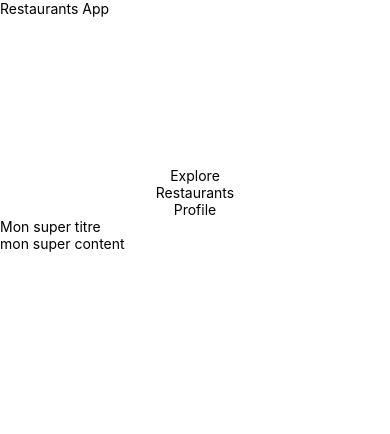
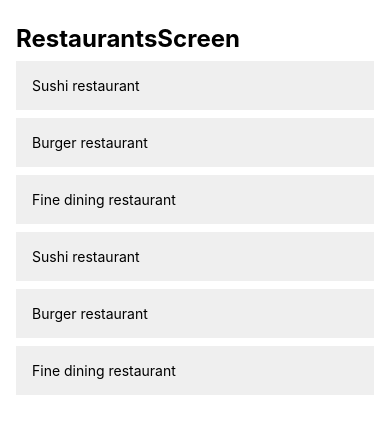
Before and after one commit to bezedache29/RN-Typescript, a React Native app: screen / in a window 390 px wide. Shown: the top 434 px of the page. Built offline with nearby package versions, Linux system fonts and the light colour scheme.

Commit message:
Screens + RestaurantCard

```diff
--- a/src/App.tsx
+++ b/src/App.tsx
@@ -20,6 +20,9 @@ import {
 
 import Card from './components/Card'
 import { useLogging } from './hooks/useLogging'
+import ExploreScreen from './screens/ExploreScreen'
+import ProfileScreen from './screens/ProfileScreen'
+import RestaurantsScreen from './screens/RestaurantsScreen'
 
 const App = () => {
   const [logging] = useLogging('Application')
@@ -30,22 +33,24 @@ const App = () => {
 
   const isDarkMode = useColorScheme() === 'dark'
 
-  return (
-    <SafeAreaView>
-      <StatusBar barStyle={isDarkMode ? 'light-content' : 'dark-content'} />
-      <View>
-        <Text>Restaurants App</Text>
+  return <RestaurantsScreen />
 
-        <View style={styles.content}>
-          <Text>Explore</Text>
-          <Text>Restaurants</Text>
-          <Text>Profile</Text>
-        </View>
+  // return (
+  //   <SafeAreaView>
+  //     <StatusBar barStyle={isDarkMode ? 'light-content' : 'dark-content'} />
+  //     <View>
+  //       <Text>Restaurants App</Text>
 
-        <Card title="Mon super titre" content="mon super content" />
-      </View>
-    </SafeAreaView>
-  )
+  //       <View style={styles.content}>
+  //         <Text>Explore</Text>
+  //         <Text>Restaurants</Text>
+  //         <Text>Profile</Text>
+  //       </View>
+
+  //       <Card title="Mon super titre" content="mon super content" />
+  //     </View>
+  //   </SafeAreaView>
+  // )
 }
 
 const styles = StyleSheet.create({
--- /dev/null
+++ b/src/components/RestaurantCard.tsx
@@ -0,0 +1,24 @@
+import { StyleSheet, Text, View } from 'react-native'
+import React from 'react'
+
+interface Props {
+  name: string
+}
+
+const RestaurantCard: React.FC<Props> = ({ name }) => {
+  return (
+    <View style={styles.container}>
+      <Text>{name}</Text>
+    </View>
+  )
+}
+
+export default RestaurantCard
+
+const styles = StyleSheet.create({
+  container: {
+    backgroundColor: '#efefef',
+    padding: 16,
+    marginTop: 8,
+  },
+})
--- /dev/null
+++ b/src/screens/ExploreScreen.tsx
@@ -0,0 +1,39 @@
+import { Platform, StyleSheet, Text, View } from 'react-native'
+import React from 'react'
+import RestaurantCard from '../components/RestaurantCard'
+
+const ExploreScreen = () => {
+  return (
+    <View style={styles.container}>
+      <Text style={styles.screenTitle}>Restaurants</Text>
+      <View>
+        <Text style={styles.sectionTitle}>Restaurants Near You</Text>
+        <RestaurantCard name="Sushi restaurant" />
+        <RestaurantCard name="Burger restaurant" />
+        <RestaurantCard name="Fine dining restaurant" />
+
+        <Text style={styles.sectionTitle}>Most Popular Restaurants</Text>
+        <RestaurantCard name="Sushi restaurant" />
+        <RestaurantCard name="Burger restaurant" />
+      </View>
+    </View>
+  )
+}
+
+export default ExploreScreen
+
+const styles = StyleSheet.create({
+  container: {
+    padding: 16,
+    marginTop: Platform.OS === 'ios' ? 24 : 0,
+  },
+  sectionTitle: {
+    fontSize: 16,
+    marginTop: 16,
+  },
+  screenTitle: {
+    fontSize: 24,
+    marginTop: 8,
+    fontWeight: 'bold',
+  },
+})
--- /dev/null
+++ b/src/screens/ProfileScreen.tsx
@@ -0,0 +1,35 @@
+import {
+  View,
+  Text,
+  TouchableOpacity,
+  StyleSheet,
+  Platform,
+} from 'react-native'
+import React from 'react'
+
+const ProfileScreen = () => {
+  return (
+    <View style={styles.container}>
+      <Text style={styles.screenTitle}>ProfileScreen</Text>
+
+      <Text>Name: John Doe</Text>
+      <TouchableOpacity>
+        <Text>Edit Profile</Text>
+      </TouchableOpacity>
+    </View>
+  )
+}
+
+const styles = StyleSheet.create({
+  container: {
+    padding: 16,
+    marginTop: Platform.OS === 'ios' ? 24 : 0,
+  },
+  screenTitle: {
+    fontSize: 24,
+    marginTop: 8,
+    fontWeight: 'bold',
+  },
+})
+
+export default ProfileScreen
--- /dev/null
+++ b/src/screens/RestaurantsScreen.tsx
@@ -0,0 +1,33 @@
+import { View, Text, ScrollView, StyleSheet, Platform } from 'react-native'
+import React from 'react'
+import RestaurantCard from '../components/RestaurantCard'
+
+const RestaurantsScreen = () => {
+  return (
+    <View style={styles.container}>
+      <Text style={styles.screenTitle}>RestaurantsScreen</Text>
+      <ScrollView>
+        <RestaurantCard name="Sushi restaurant" />
+        <RestaurantCard name="Burger restaurant" />
+        <RestaurantCard name="Fine dining restaurant" />
+        <RestaurantCard name="Sushi restaurant" />
+        <RestaurantCard name="Burger restaurant" />
+        <RestaurantCard name="Fine dining restaurant" />
+      </ScrollView>
+    </View>
+  )
+}
+
+const styles = StyleSheet.create({
+  container: {
+    padding: 16,
+    marginTop: Platform.OS === 'ios' ? 24 : 0,
+  },
+  screenTitle: {
+    fontSize: 24,
+    marginTop: 8,
+    fontWeight: 'bold',
+  },
+})
+
+export default RestaurantsScreen
```
